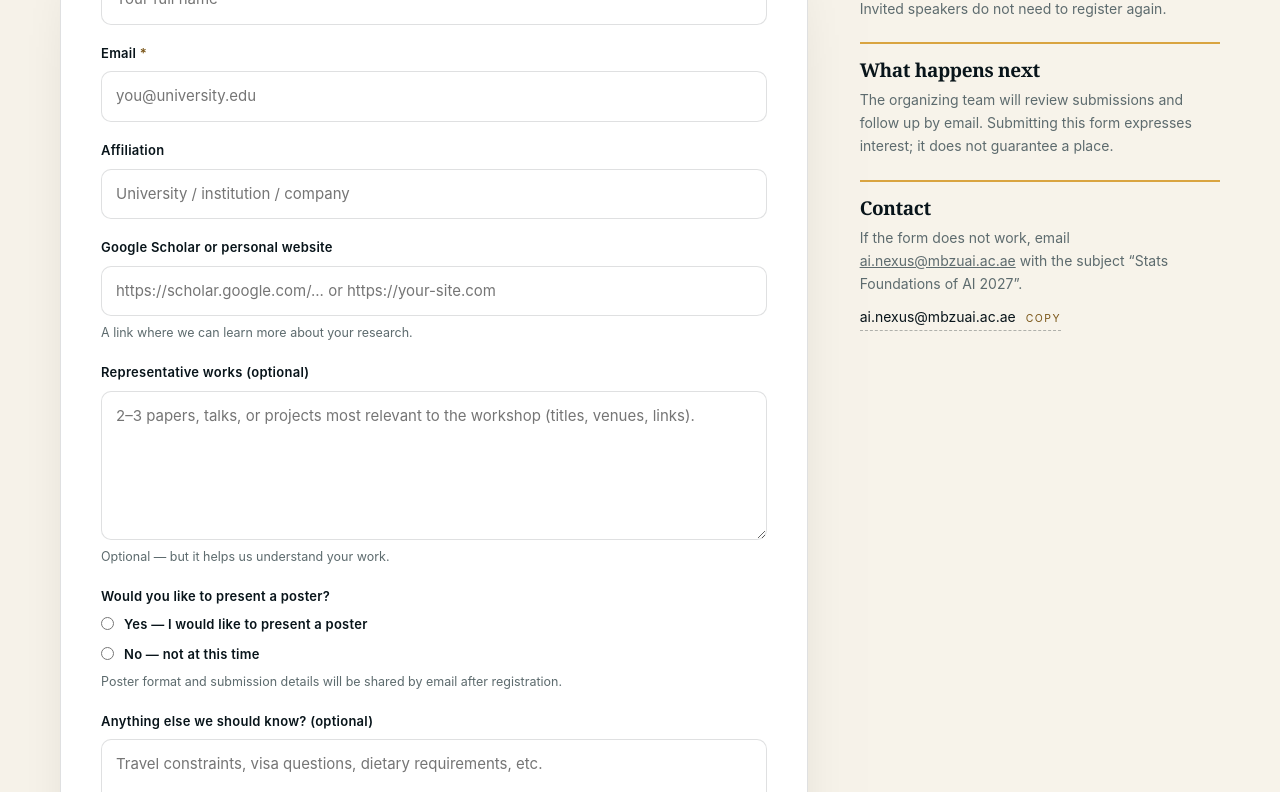
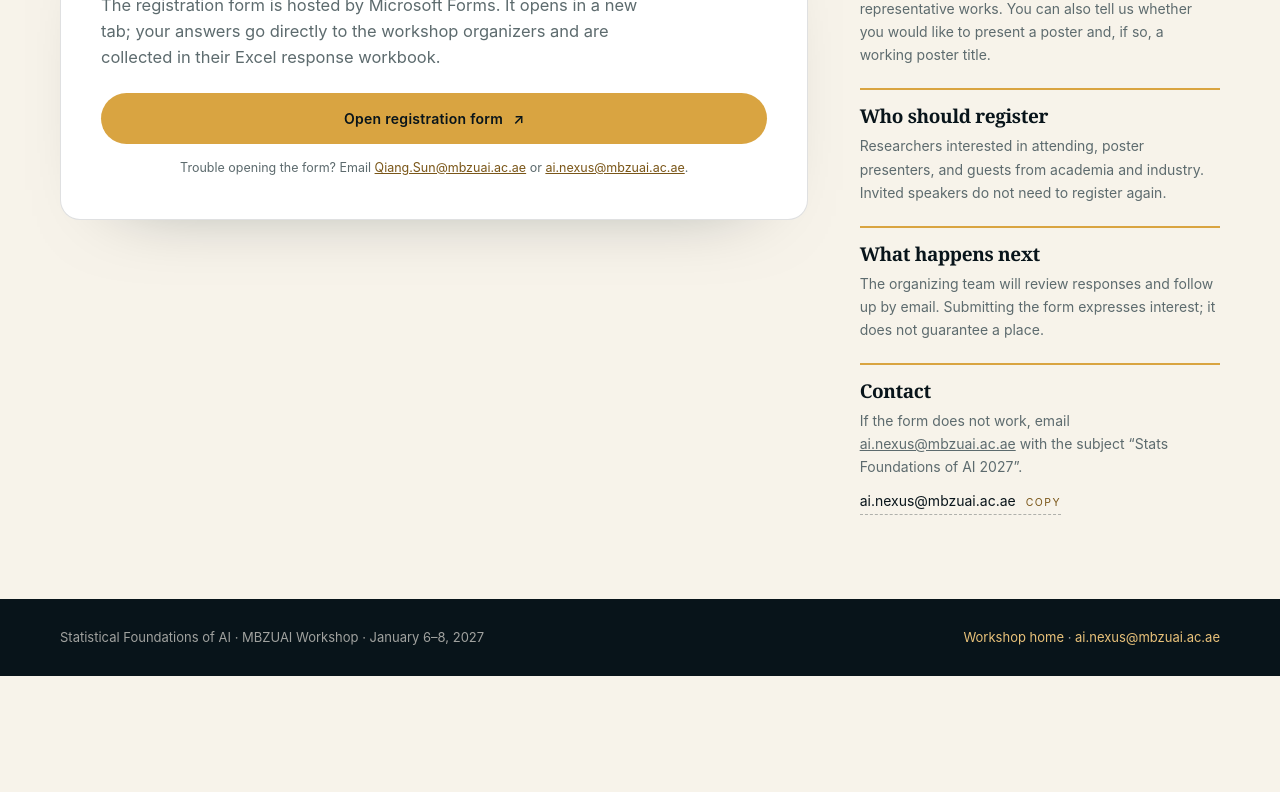
Before and after one commit to JinRuinan/stats-foundations-of-ai-2027, a plain HTML site: page register.html in a window 1280 px wide. Shown: the part 673-1465 px from the top of the page. After the commit the page ends 1349 px from the top, so only its background shows below. Drawn offline with Linux system fonts and the light colour scheme.

Commit message:
Point website registration to Microsoft Forms

```diff
--- a/assets/styles.css
+++ b/assets/styles.css
@@ -1592,6 +1592,18 @@ a.chip { text-decoration: none; }
   color: var(--muted);
 }
 
+.reg-card__title {
+  margin-bottom: 12px;
+  font-size: clamp(1.5rem, 3vw, 2rem);
+}
+
+.reg-card__lede {
+  margin-bottom: 22px;
+  max-width: 52ch;
+  color: var(--muted);
+  line-height: 1.6;
+}
+
 .reg-submit { width: 100%; justify-content: center; }
 
 .form-fallback {
--- a/register.html
+++ b/register.html
@@ -4,7 +4,7 @@
   <meta charset="utf-8">
   <meta name="viewport" content="width=device-width, initial-scale=1">
   <title>Register your interest · Statistical Foundations of AI · MBZUAI 2027</title>
-  <meta name="description" content="Register your interest to attend the Statistical Foundations of AI workshop at MBZUAI, January 6–8, 2027. Tell us who you are, your homepage or Google Scholar profile, and representative works.">
+  <meta name="description" content="Register your interest to attend the Statistical Foundations of AI workshop at MBZUAI, January 6–8, 2027. Registration is handled through Microsoft Forms.">
   <meta name="theme-color" content="#08141a">
   <link rel="canonical" href="https://sfai-2027.vercel.app/register.html">
   <link rel="icon" href="assets/favicon.svg" type="image/svg+xml">
@@ -41,7 +41,8 @@
         <h1 class="reg-hero__title">Register your interest.</h1>
         <p class="reg-hero__lede">
           Statistical Foundations of AI · January 6–8, 2027 · MBZUAI, Abu Dhabi.
-          Attendance is by invitation and capacity is limited, so tell us a little about yourself and your work. Registration closes on <strong>6 December 2026</strong> (23:59 Gulf time).
+          Attendance is by invitation and capacity is limited. Registration is handled through
+          Microsoft Forms and closes on <strong>6 December 2026</strong> (23:59 Gulf time).
         </p>
         <p class="reg-status" id="reg-status" role="status" aria-live="polite">Registration is open.</p>
       </div>
@@ -50,83 +51,25 @@
     <section class="section reg-section">
       <div class="shell reg-layout">
         <div class="reg-card">
-          <form id="registration-form"
-                action="https://formsubmit.co/Qiang.Sun@mbzuai.ac.ae"
-                method="POST"
-                accept-charset="UTF-8"
-                data-deadline="2026-12-06T23:59:59+04:00">
-            <!-- FormSubmit configuration -->
-            <input type="hidden" name="_subject" id="reg-subject" value="SF-AI 2027 — registration interest">
-            <input type="hidden" name="_captcha" value="false">
-            <input type="hidden" name="_template" value="table">
-            <input type="hidden" name="_next" value="https://sfai-2027.vercel.app/thanks.html">
-            <input type="hidden" name="_cc" value="ai.nexus@mbzuai.ac.ae,ruinan.jin@mbzuai.ac.ae,dali.liu@mbzuai.ac.ae">
-            <input type="text" name="_gotcha" class="hp" tabindex="-1" autocomplete="off" aria-hidden="true">
-
-            <div class="field">
-              <label for="reg-name">Name <span class="req" aria-hidden="true">*</span></label>
-              <input id="reg-name" name="name" type="text" autocomplete="name" required placeholder="Your full name">
-            </div>
-
-            <div class="field">
-              <label for="reg-email">Email <span class="req" aria-hidden="true">*</span></label>
-              <input id="reg-email" name="email" type="email" autocomplete="email" required placeholder="you@university.edu">
-            </div>
-
-            <div class="field">
-              <label for="reg-affiliation">Affiliation</label>
-              <input id="reg-affiliation" name="affiliation" type="text" autocomplete="organization" placeholder="University / institution / company">
-            </div>
-
-            <div class="field">
-              <label for="reg-website">Google Scholar or personal website</label>
-              <input id="reg-website" name="website" type="url" inputmode="url" placeholder="https://scholar.google.com/... or https://your-site.com">
-              <p class="field__hint">A link where we can learn more about your research.</p>
-            </div>
-
-            <div class="field">
-              <label for="reg-works">Representative works (optional)</label>
-              <textarea id="reg-works" name="representative_works" rows="5" placeholder="2–3 papers, talks, or projects most relevant to the workshop (titles, venues, links)."></textarea>
-              <p class="field__hint">Optional — but it helps us understand your work.</p>
-            </div>
-
-            <fieldset class="field field--choice">
-              <legend>Would you like to present a poster?</legend>
-              <div class="choice-set">
-                <label class="choice">
-                  <input type="radio" name="poster" value="Yes">
-                  <span>Yes — I would like to present a poster</span>
-                </label>
-                <label class="choice">
-                  <input type="radio" name="poster" value="No">
-                  <span>No — not at this time</span>
-                </label>
-              </div>
-              <p class="field__hint">Poster format and submission details will be shared by email after registration.</p>
-            </fieldset>
-
-            <div class="field poster-title-field" id="poster-title-field" hidden>
-              <label for="reg-poster-title">Poster title <span class="req" aria-hidden="true">*</span></label>
-              <input id="reg-poster-title" name="poster_title" type="text" placeholder="Working title of your poster" disabled>
-              <p class="field__hint">You can refine the title later.</p>
-            </div>
-
-            <div class="field">
-              <label for="reg-notes">Anything else we should know? (optional)</label>
-              <textarea id="reg-notes" name="notes" rows="3" placeholder="Travel constraints, visa questions, dietary requirements, etc."></textarea>
-            </div>
-
-            <p class="form-note">
-              <span class="req" aria-hidden="true">*</span> Required. Your details are shared only with the workshop organizing committee.
+          <div id="reg-open">
+            <h2 class="reg-card__title">Register via Microsoft Forms</h2>
+            <p class="reg-card__lede">
+              The registration form is hosted by Microsoft Forms. It opens in a new tab; your
+              answers go directly to the workshop organizers and are collected in their Excel
+              response workbook.
             </p>
-
-            <button class="btn btn--solid reg-submit" type="submit">Submit registration</button>
+            <a class="btn btn--solid reg-submit"
+               id="reg-link"
+               href="https://forms.cloud.microsoft/Pages/ResponsePage.aspx?id=03IyyQcbPUujthmzSpc5FcSINLVxRylGv4W7kM42NJNUNzdMWFlVOURRTUM1SVdKMUZOOEpFMjdQTS4u"
+               target="_blank" rel="noopener noreferrer">
+              Open registration form <span aria-hidden="true">↗</span>
+            </a>
             <p class="form-fallback">
-              Trouble submitting? Email
+              Trouble opening the form? Email
               <a href="mailto:Qiang.Sun@mbzuai.ac.ae?subject=Stats%20Foundations%20of%20AI%202027%20%E2%80%94%20registration">Qiang.Sun@mbzuai.ac.ae</a>
               or <a href="mailto:ai.nexus@mbzuai.ac.ae">ai.nexus@mbzuai.ac.ae</a>.
             </p>
-          </form>
+          </div>
 
           <div class="reg-closed" id="reg-closed" hidden>
             <h2>Registration is closed.</h2>
@@ -138,12 +81,16 @@
 
         <aside class="reg-aside" aria-label="Registration information">
           <div class="reg-aside__item">
+            <h2>What you will need</h2>
+            <p>Your name and email, your affiliation, a homepage or Google Scholar profile, and optionally 2–3 representative works. You can also tell us whether you would like to present a poster and, if so, a working poster title.</p>
+          </div>
+          <div class="reg-aside__item">
             <h2>Who should register</h2>
             <p>Researchers interested in attending, poster presenters, and guests from academia and industry. Invited speakers do not need to register again.</p>
           </div>
           <div class="reg-aside__item">
             <h2>What happens next</h2>
-            <p>The organizing team will review submissions and follow up by email. Submitting this form expresses interest; it does not guarantee a place.</p>
+            <p>The organizing team will review responses and follow up by email. Submitting the form expresses interest; it does not guarantee a place.</p>
           </div>
           <div class="reg-aside__item">
             <h2>Contact</h2>
@@ -167,6 +114,39 @@
   </footer>
 
   <script src="assets/main.js" defer></script>
-  <script src="assets/register.js" defer></script>
+  <script>
+    (function () {
+      "use strict";
+      var defaultDeadline = "2026-12-06T23:59:59+04:00";
+      var status = document.getElementById("reg-status");
+      var open = document.getElementById("reg-open");
+      var closed = document.getElementById("reg-closed");
+
+      function formatDate(date) {
+        try {
+          return date.toLocaleDateString("en-GB", { day: "numeric", month: "long", year: "numeric" });
+        } catch (error) {
+          return "6 December 2026";
+        }
+      }
+
+      function applyDeadline() {
+        var raw = document.body.getAttribute("data-deadline") || defaultDeadline;
+        var deadline = new Date(raw);
+        var isClosed = !isNaN(deadline.getTime()) && new Date().getTime() > deadline.getTime();
+        if (status) {
+          status.textContent = isClosed
+            ? "Registration closed on " + formatDate(deadline) + "."
+            : "Registration is open until " + formatDate(deadline) + ".";
+          status.classList.toggle("reg-status--closed", isClosed);
+        }
+        if (open) open.hidden = isClosed;
+        if (closed) closed.hidden = !isClosed;
+      }
+
+      applyDeadline();
+      window.__applyRegistrationDeadline = applyDeadline;
+    })();
+  </script>
 </body>
 </html>
```
